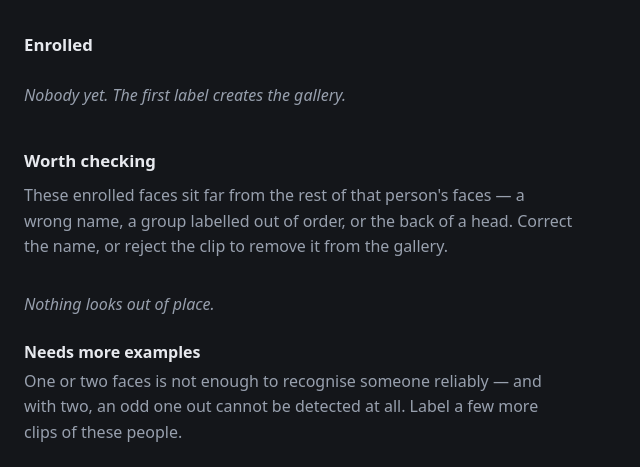
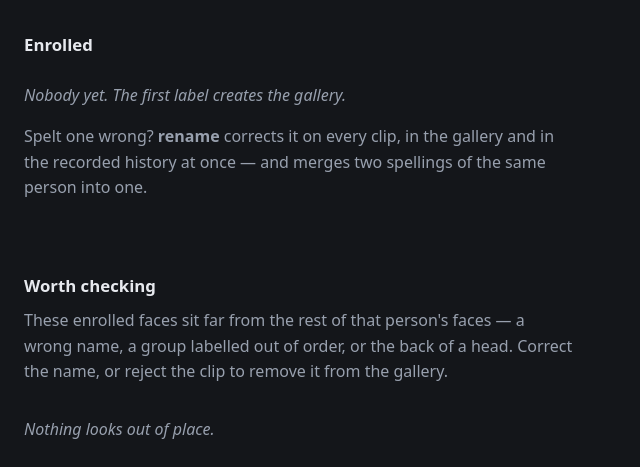
Before and after one commit to Novelty-Labs-Stuhi/coworkingroom-camera-system, a FastAPI app: page / in a window 1280 px wide. Shown: the part 146-613 px from the top of the page, without its empty margins (0-640 px from the left). Run offline with FastAPI, Linux system fonts and the light colour scheme; data that the repository does not hold is empty.

Commit message:
Correct a misspelt name everywhere it was used, in one go
A misspelling is one mistake, not one per sighting. Doing it by hand meant
unlabelling and relabelling every clip, which discards and re-adds each reference
vector -- more work and more ways to lose one. "rename" beside a person in the
Enrolled list fixes the gallery, every clip labelled with it, the recorded history,
and whoever is inside right now.

Each of those matters for a different reason. The history, because two spellings in
the record make one person read as two who each came and went half the time.
Whoever is inside, because occupancy is keyed by name -- skip it and the old
spelling stays inside for ever, since their exit arrives under the new name, matches
nobody, and the count never comes back down. Typing a name that already exists
merges the two, which is what "ilari" and "Ilari" being one person means.

It also caught a real data-loss bug in saving the gallery. Writing files before
sweeping stale ones destroyed a person on a case-insensitive filesystem: correcting
"yehor" to "Yehor" wrote into what is the same file, and the sweep then saw a
directory entry still spelled yehor.npy, decided that name was gone, and unlinked
the only copy of the vectors. Stale files are removed first now, which cannot do
that -- by the time anything is written there is nothing stale left to sweep.

Co-Authored-By: Claude Opus 5 <noreply@anthropic.com>

```diff
--- a/vision/src/stuhi_vision/review.py
+++ b/vision/src/stuhi_vision/review.py
@@ -287,6 +287,33 @@ class ReviewQueue:
             self._flush()
             return LabelOutcome.UNLABELLED
 
+    def rename(self, old: str, new: str) -> int:
+        """Correct a name everywhere it was used: the gallery and every sighting labelled it.
+
+        A misspelling is one mistake, not one per sighting. Doing it by hand means unlabelling
+        and relabelling each clip, which discards and re-adds reference vectors -- more work and
+        more ways to lose one. If the corrected name already exists the two merge, which is what
+        "ilari" and "Ilari" being the same person means.
+
+        Returns how many sightings were relabelled.
+        """
+        old, new = old.strip(), new.strip()
+        if not old or not new or old == new:
+            return 0
+        with self._lock:
+            moved = 0
+            for sighting_id, record in list(self._records.items()):
+                if record.labelled_as != old:
+                    continue
+                self._records[sighting_id] = ReviewRecord(
+                    **{**asdict(record), "labelled_as": new}
+                )
+                moved += 1
+            self._gallery.rename(old, new)
+            self._gallery.save(self._gallery_dir)
+            self._flush()
+            return moved
+
     def composite_labels(self) -> list[ReviewRecord]:
         """Labels that are really several names in one string.
 
--- /dev/null
+++ b/vision/src/stuhi_vision/sql/rename_event_name.sql
@@ -0,0 +1,4 @@
+-- Correct a name in the history. A misspelling was never a different person, so the events
+-- should not read as though it was: two names in the record would look like two people who
+-- each came and went half the time.
+UPDATE events SET name = ? WHERE name = ?;
--- a/vision/src/stuhi_vision/web/app.py
+++ b/vision/src/stuhi_vision/web/app.py
@@ -50,6 +50,13 @@ class LabelRequest(BaseModel):
 
 class DismissRequest(BaseModel):
     sighting_id: str
+
+
+class RenameRequest(BaseModel):
+    """Correct a name wherever it was used -- a misspelling is one mistake, not one per clip."""
+
+    old: str
+    new: str
 
 
 class ZoneRequest(BaseModel):
@@ -159,6 +166,38 @@ def _add_api_routes(app: FastAPI, review: ReviewQueue) -> None:
         """
         return _apply_label(review, body.sighting_id, body.name)
 
+
+def _apply_rename(review: ReviewQueue, history, ledger, body: RenameRequest) -> JSONResponse:
+    """Correct one name wherever it was used.
+
+    Merges when the corrected name already exists, because that is what "ilari" and "Ilari"
+    being one person means. The history is included deliberately: leaving both spellings there
+    makes one person read as two who each came and went half the time. And whoever is inside
+    right now moves with it, or their exit would arrive under a name nobody is holding.
+    """
+    names = parse_names(body.new)
+    if len(names) != 1:
+        raise HTTPException(status_code=400, detail="give exactly one corrected name")
+    corrected = names[0]
+    relabelled = review.rename(body.old, corrected)
+    if relabelled == 0 and body.old not in review.counts():
+        raise HTTPException(status_code=404, detail=f"nobody is labelled {body.old}")
+    events = history.rename(body.old, corrected) if history is not None else 0
+    if ledger is not None:
+        ledger.rename(body.old, corrected)
+    return JSONResponse(
+        {
+            "renamed": corrected,
+            "clips": relabelled,
+            "events": events,
+            "people": review.counts(),
+        }
+    )
+
+
+def _add_correction_routes(app: FastAPI, review: ReviewQueue, history, ledger) -> None:
+    """Taking a label back, and correcting a name everywhere it was used."""
+
     @app.post("/api/dismiss")
     def dismiss(body: DismissRequest) -> JSONResponse:
         """Reject a sighting: stop offering it, and remove any reference it contributed."""
@@ -166,6 +205,11 @@ def _add_api_routes(app: FastAPI, review: ReviewQueue) -> None:
         if not outcome.succeeded:
             raise HTTPException(status_code=404, detail=outcome.value)
         return JSONResponse({"outcome": outcome.value, "people": review.counts()})
+
+    @app.post("/api/rename")
+    def rename(body: RenameRequest) -> JSONResponse:
+        """Correct a spelling everywhere: the gallery, every labelled clip, and the history."""
+        return _apply_rename(review, history, ledger, body)
 
     @app.post("/api/unlabel")
     def unlabel(body: DismissRequest) -> JSONResponse:
@@ -291,7 +335,9 @@ def _add_media_routes(app: FastAPI, review: ReviewQueue) -> None:
         return FileResponse(path, media_type="image/jpeg")
 
 
-def create_app(review: ReviewQueue, frames=None, zones=None, drift=None) -> FastAPI:
+def create_app(
+    review: ReviewQueue, frames=None, zones=None, drift=None, history=None, ledger=None
+) -> FastAPI:
     """Build the labelling UI over an existing review queue."""
     app = FastAPI(title="stuhi labelling")
     templates = Jinja2Templates(directory=str(_HERE / "templates"))
@@ -310,6 +356,7 @@ def create_app(review: ReviewQueue, frames=None, zones=None, drift=None) -> Fast
         )
 
     _add_api_routes(app, review)
+    _add_correction_routes(app, review, history, ledger)
     _add_media_routes(app, review)
     if frames is not None and zones is not None:
         _add_camera_routes(app, frames, zones, drift or {})
@@ -320,19 +367,8 @@ def create_app(review: ReviewQueue, frames=None, zones=None, drift=None) -> Fast
 class WebUI:
     """Runs the labelling UI in a background thread for the lifetime of the pipeline."""
 
-    def __init__(
-        self,
-        review: ReviewQueue,
-        frames=None,
-        zones=None,
-        drift=None,
-        host: str = "0.0.0.0",
-        port: int = 8800,
-    ) -> None:
-        self._review = review
-        self._frames = frames
-        self._zones = zones
-        self._drift = drift
+    def __init__(self, app: FastAPI, host: str = "0.0.0.0", port: int = 8800) -> None:
+        self._app = app
         self._host = host
         self._port = port
         self._server = None
@@ -342,7 +378,7 @@ class WebUI:
         import uvicorn
 
         config = uvicorn.Config(
-            create_app(self._review, self._frames, self._zones, self._drift),
+            self._app,
             host=self._host,
             port=self._port,
             log_level="warning",
--- a/vision/src/stuhi_vision/web/static/app.css
+++ b/vision/src/stuhi_vision/web/static/app.css
@@ -38,6 +38,17 @@ section { margin-bottom: 2.5rem; }
   font-size: .9rem;
 }
 .people b { font-weight: 600; }
+/* Small and quiet: renaming is occasional, and it must not compete with labelling. */
+.people .fix {
+  margin-left: .5rem;
+  padding: 0 .35rem;
+  font-size: .72rem;
+  font-weight: 400;
+  background: transparent;
+  border-color: var(--line);
+  color: var(--muted);
+}
+.people .fix:hover { border-color: var(--accent); color: var(--text); filter: none; }
 .people span { color: var(--muted); }
 
 .grid {
--- a/vision/src/stuhi_vision/web/static/app.js
+++ b/vision/src/stuhi_vision/web/static/app.js
@@ -59,11 +59,48 @@ function renderPeople(people) {
       const count = document.createElement('span');
       // The count is the honest check that a label added a reference rather than not.
       count.textContent = ` ${people[name]}`;
-      item.append(label, count);
+      // A misspelling is one mistake, so it is corrected once here rather than clip by clip.
+      // Relabelling each sighting by hand would discard and re-add every reference vector.
+      const fix = document.createElement('button');
+      fix.className = 'fix';
+      fix.type = 'button';
+      fix.textContent = 'rename';
+      fix.title = `correct the spelling of "${name}" everywhere it was used`;
+      fix.addEventListener('click', () => renameEverywhere(name, people[name]));
+      item.append(label, count, fix);
       return item;
     })
   );
   document.getElementById('people-empty').hidden = names.length > 0;
+}
+
+async function renameEverywhere(name, references) {
+  const corrected = window.prompt(
+    `Correct the spelling of "${name}" on all ${references} reference(s), `
+    + 'every clip labelled with it, and the recorded history.
+
+'
+    + 'Typing a name that already exists merges the two into one person.',
+    name
+  );
+  if (!corrected || corrected.trim() === name) return;
+
+  const response = await fetch('/api/rename', {
+    method: 'POST',
+    headers: { 'Content-Type': 'application/json' },
+    body: JSON.stringify({ old: name, new: corrected.trim() }),
+  });
+  const body = await response.json();
+  const note = document.getElementById('rename-result');
+  if (!response.ok) {
+    note.className = 'result bad';
+    note.textContent = body.detail || 'rename failed';
+    return;
+  }
+  note.className = 'result ok';
+  note.textContent = `Now "${body.renamed}": ${body.clips} clip(s) and `
+    + `${body.events} history entr(y/ies) corrected.`;
+  load();
 }
 
 function renderNames(names) {
--- a/vision/src/stuhi_vision/web/templates/index.html
+++ b/vision/src/stuhi_vision/web/templates/index.html
@@ -19,6 +19,11 @@
     <h2>Enrolled</h2>
     <ul id="people" class="people"></ul>
     <p class="empty" id="people-empty">Nobody yet. The first label creates the gallery.</p>
+    <p class="hint">
+      Spelt one wrong? <b>rename</b> corrects it on every clip, in the gallery and in the
+      recorded history at once &mdash; and merges two spellings of the same person into one.
+    </p>
+    <p class="result" id="rename-result" role="status"></p>
   </section>
 
   <section id="check-panel">
```
Also changed, not shown: vision/src/stuhi_vision/assembly.py (+11 -4 lines), vision/src/stuhi_vision/ledger.py (+15 -1 lines), vision/src/stuhi_vision/recognition/gallery.py (+26 -4 lines), vision/src/stuhi_vision/store.py (+12 -0 lines), vision/tests/test_gallery.py (+28 -0 lines), vision/tests/test_review.py (+44 -0 lines), vision/tests/test_web.py (+53 -0 lines).
